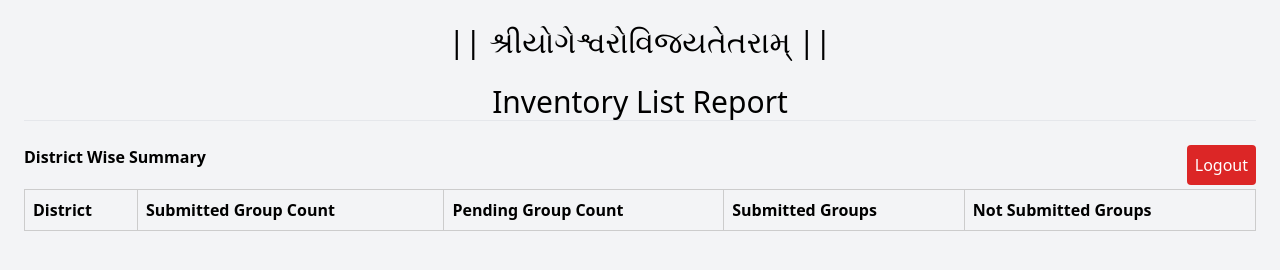
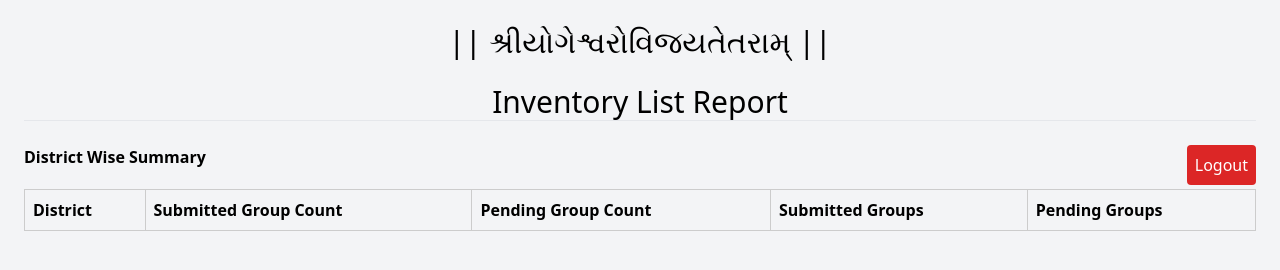
Before and after one commit to Jaimindeveloper/ganesh_chaturthi_inventory_list, a plain HTML site: page inventory-report-admin/dashboard.html in a window 1280 px wide. Drawn offline with nearby package versions, Linux system fonts and the light colour scheme; a script that the page names is missing.

Commit message:
Admin panel text small update

```diff
--- a/inventory-report-admin/dashboard.html
+++ b/inventory-report-admin/dashboard.html
@@ -27,7 +27,7 @@
         <th>Submitted Group Count</th>
         <th>Pending Group Count</th>
         <th>Submitted Groups</th>
-        <th>Not Submitted Groups</th>
+        <th>Pending Groups</th>
       </tr>
     </thead>
     <tbody id="summaryTable"></tbody>
```
